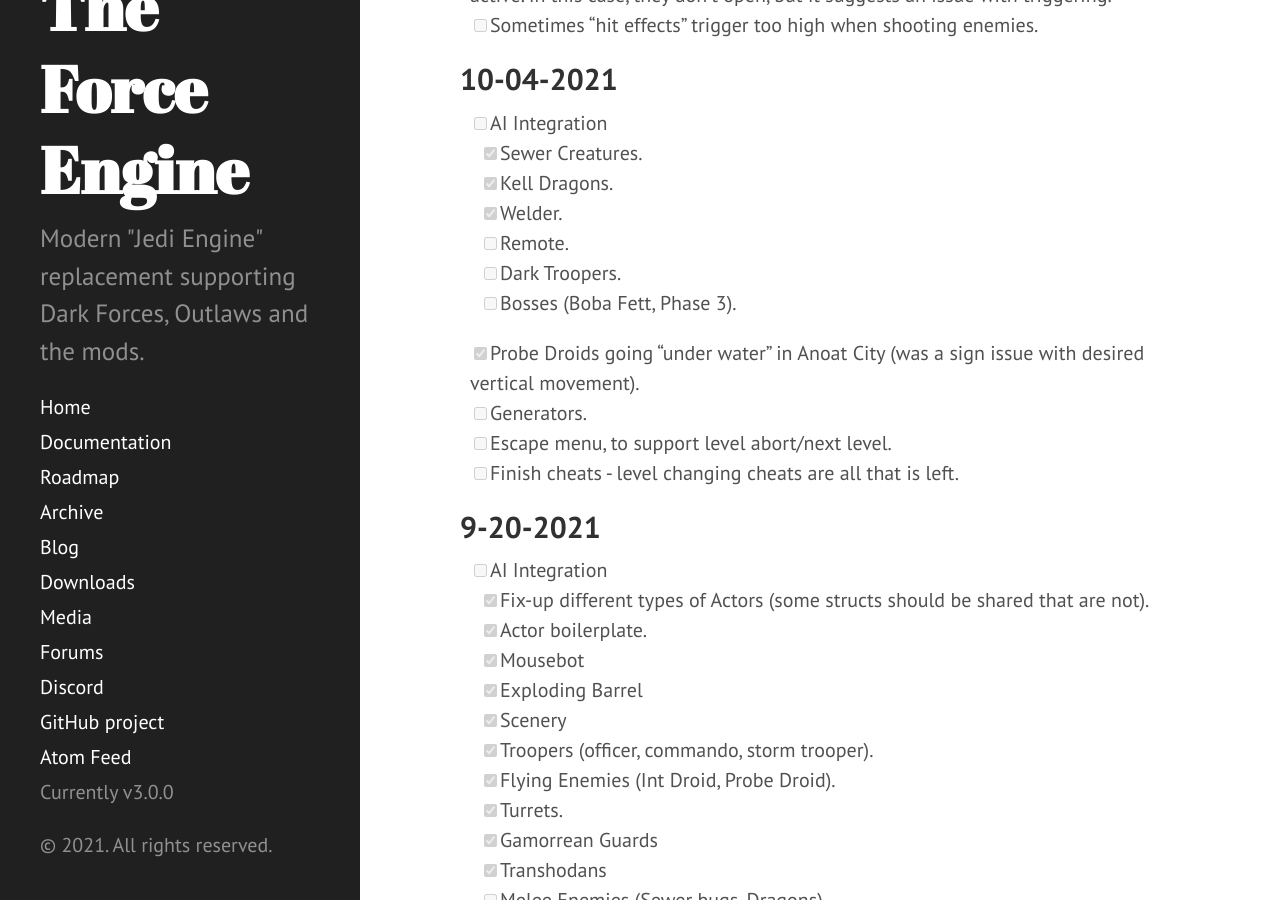
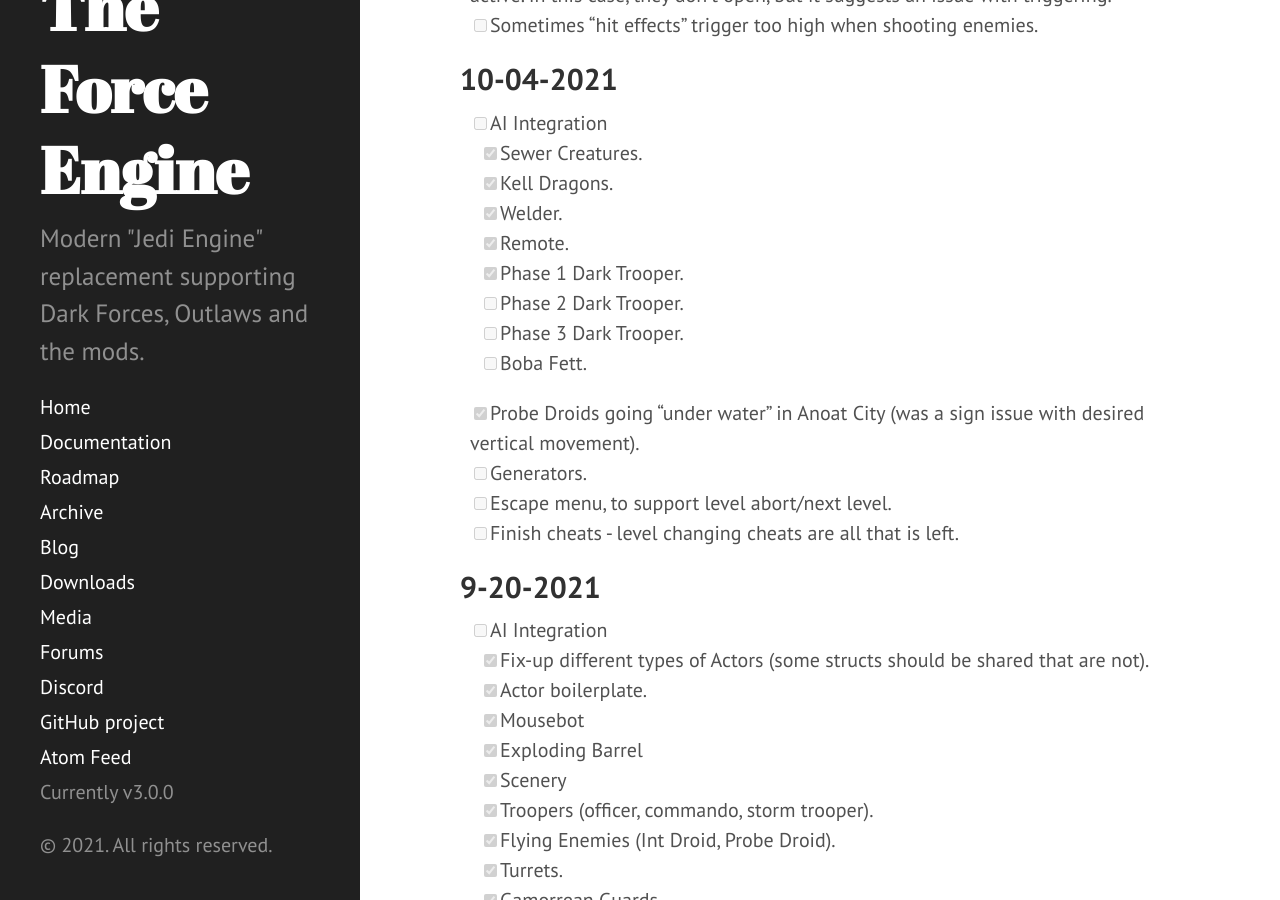
Before and after one commit to TheForceEngine/TheForceEngine.github.io, a Jekyll site: the page built from ProgressTracker.md, in a window 1280 px wide and 900 px high, scrolled down 844 px. Built offline with Jekyll 4.4.1, drawn with Linux system fonts in a browser that asks for light colours.

Commit message:
Update ProgressTracker.md

```diff
--- a/ProgressTracker.md
+++ b/ProgressTracker.md
@@ -20,9 +20,11 @@
   - [x] Sewer Creatures.
   - [x] Kell Dragons.
   - [x] Welder.
-  - [ ] Remote.
-  - [ ] Dark Troopers.
-  - [ ] Bosses (Boba Fett, Phase 3).
+  - [x] Remote.
+  - [x] Phase 1 Dark Trooper.
+  - [ ] Phase 2 Dark Trooper.
+  - [ ] Phase 3 Dark Trooper.
+  - [ ] Boba Fett.
 - [x] Probe Droids going "under water" in Anoat City (was a sign issue with desired vertical movement).
 - [ ] Generators.
 - [ ] Escape menu, to support level abort/next level.
```
